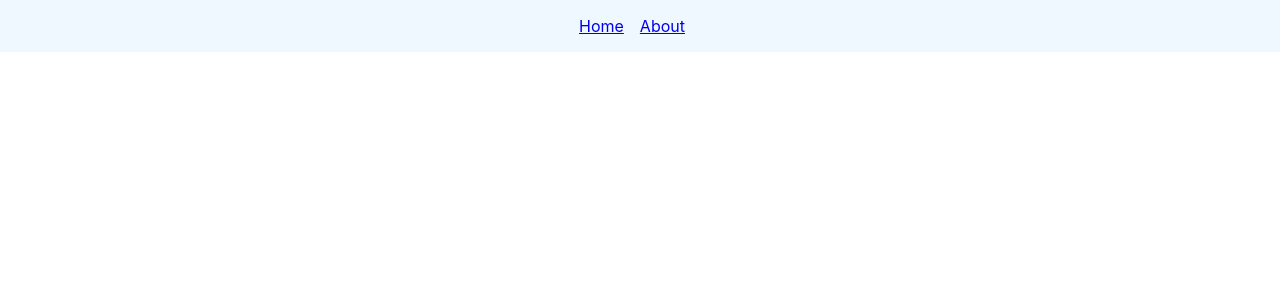
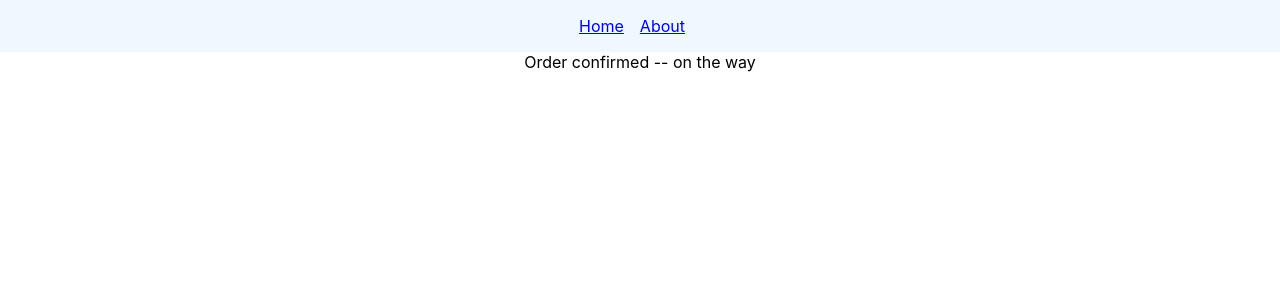
Before and after one commit to abdultanveer/react-router, a React (Create React App) app: page /order-summary in a window 1280 px wide. Before the commit this address had no page. Shown: the top 300 px of the page. Built offline with nearby package versions, Linux system fonts and the light colour scheme.

Commit message:
navigating programatically

```diff
--- a/src/App.js
+++ b/src/App.js
@@ -3,6 +3,7 @@
 import { Home } from './components/Home';
 import { About } from './components/About';
 import { Navbar } from './components/Navbar';
+import { OrderSummary } from './components/OrderSummary';
 
 function App() {
   return (
@@ -11,6 +12,8 @@
       <Routes>
         <Route path="/" element={<Home />}></Route>
         <Route path="/about" element={<About />}></Route>
+        <Route path="/order-summary" element={<OrderSummary />}></Route>
+
 
       </Routes>
 
--- a/src/components/Home.js
+++ b/src/components/Home.js
@@ -1,6 +1,13 @@
 import React from 'react'
+import { useNavigate } from 'react-router-dom'
 
 export const Home = () => {
-  return  <div>Home page</div>
+    const navigate = useNavigate()
+    return (
+        <>
+            <div>Home page</div>
+            <button onClick={() => navigate('order-summary')}>place order</button>
+        </>
+    )
 
 }
--- /dev/null
+++ b/src/components/OrderSummary.js
@@ -0,0 +1,7 @@
+import React from 'react'
+
+export const OrderSummary = () => {
+  return (
+    <div>Order confirmed -- on the way</div>
+  )
+}
```
